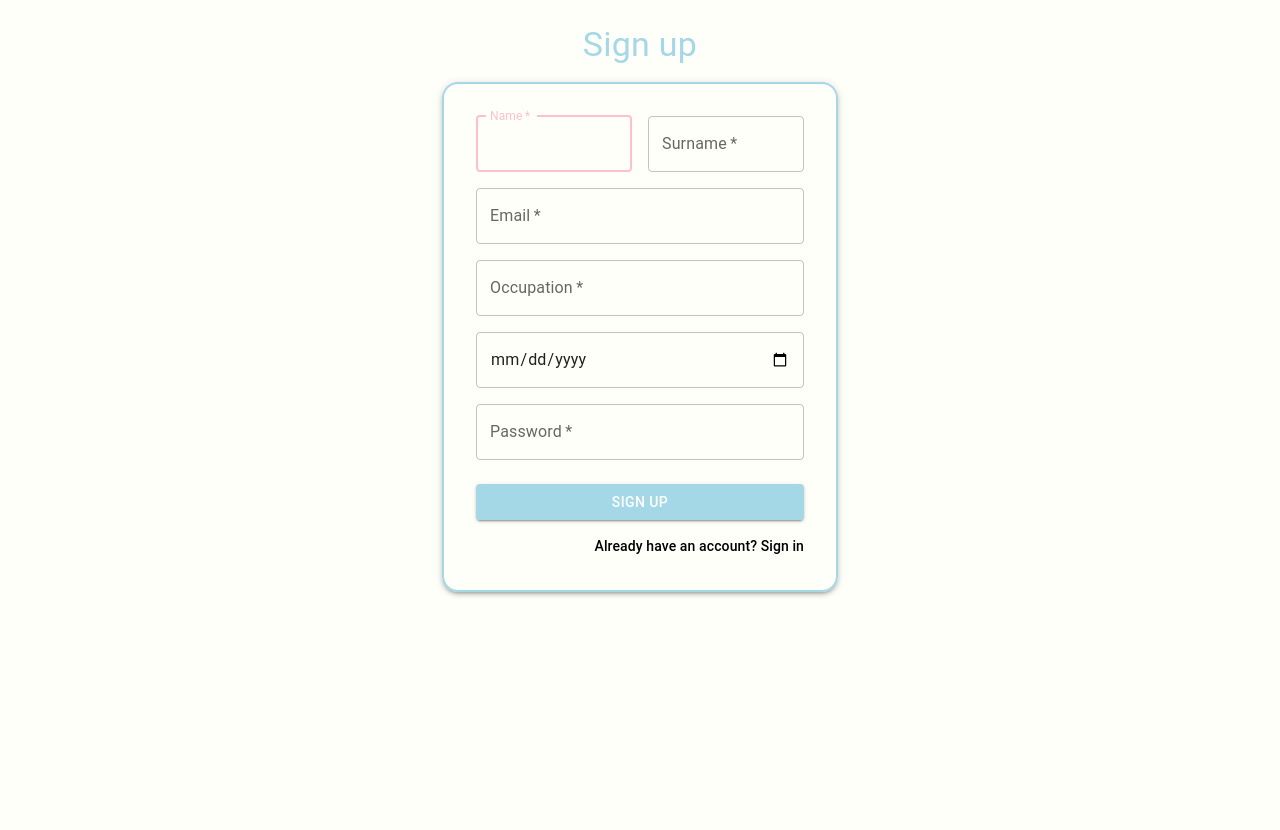
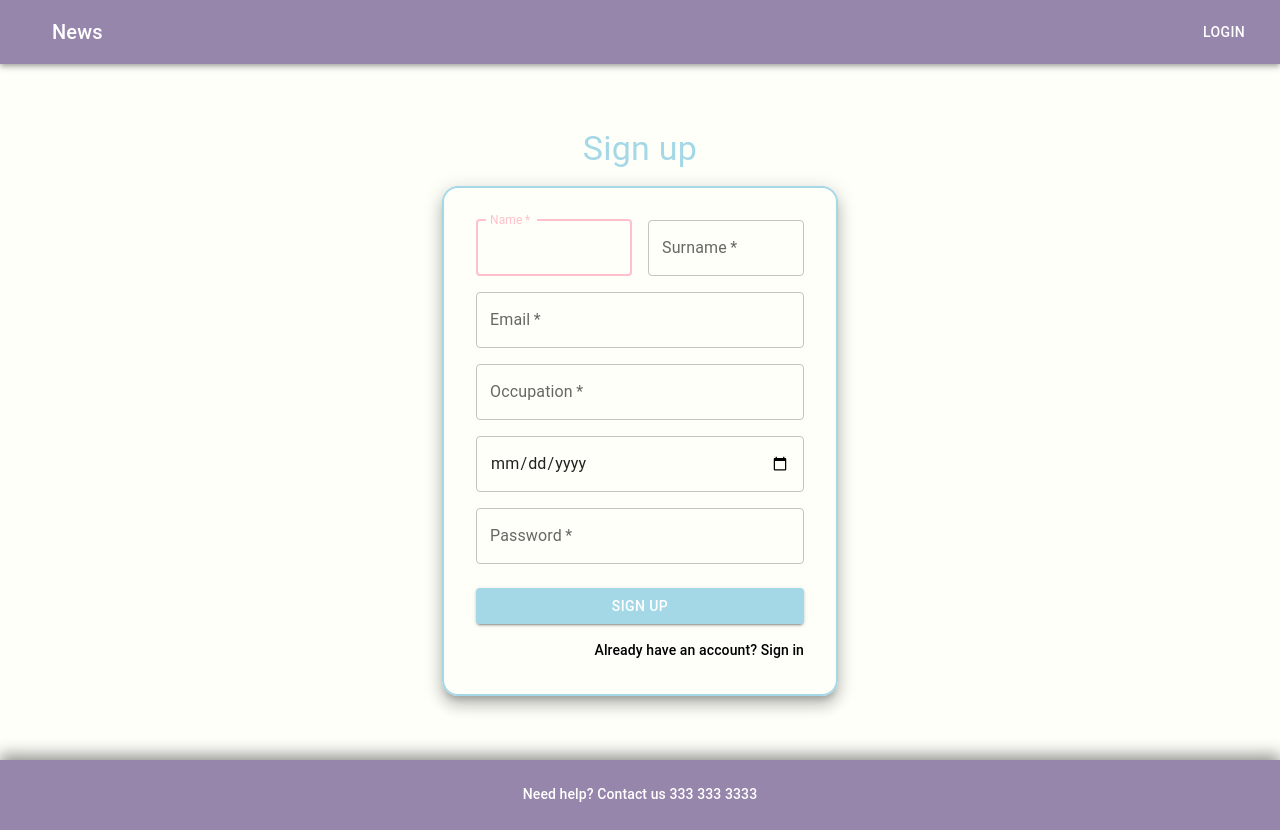
Before and after one commit to ginevratesta/pennywise, a React (Create React App) app in the folder views/: page / in a window 1280 px wide. Before the commit the page ends 800 px from the top, so only its background shows below. Built offline with nearby package versions, Linux system fonts and the light colour scheme.

Commit message:
loginPage-browser-route-done-plus-adjustments

```diff
--- a/views/package.json
+++ b/views/package.json
@@ -12,6 +12,7 @@
     "axios": "^1.6.8",
     "react": "^18.2.0",
     "react-dom": "^18.2.0",
+    "react-router-dom": "^6.22.3",
     "react-scripts": "5.0.1",
     "web-vitals": "^2.1.4"
   },
--- a/views/src/App.js
+++ b/views/src/App.js
@@ -1,9 +1,14 @@
+import { BrowserRouter, Route, Routes} from "react-router-dom";
+import LoginPage from "./Components/pages/LoginPage";
 import './App.css';
-import LoginPage from "./Components/loginPage/LoginPage"
 
 const App = () => {
   return (
-    <LoginPage />
+    <BrowserRouter>
+      <Routes>
+        <Route path="/" element={<LoginPage />} />
+      </Routes>
+    </BrowserRouter>
   );
 }
 
--- /dev/null
+++ b/views/src/Components/footer/Footer.css
@@ -0,0 +1,4 @@
+#footer {
+    -webkit-box-shadow: 0px -4px 15px 1px rgba(0,0,0,0.44);
+    box-shadow: 0px -4px 15px 1px rgba(0,0,0,0.44);
+}
--- /dev/null
+++ b/views/src/Components/footer/Footer.jsx
@@ -0,0 +1,19 @@
+import { Box, Grid, Typography } from "@mui/material";
+import "./Footer.css";
+
+
+const Footer = () => {
+    return(
+        <Box id="footer">
+            <Grid container>
+                <Grid item xs={12} display="flex" justifyContent="center" alignItems="center" p="24px" sx={{bgcolor: "#9686AB", color: "white"}}>
+                    <Typography variant="subtitle2">
+                        Need help? Contact us 333 333 3333
+                    </Typography>
+                </Grid>
+            </Grid>
+        </Box>
+    )
+}
+
+export default Footer;
--- /dev/null
+++ b/views/src/Components/header/Header.css
@@ -0,0 +1,5 @@
+:root{
+    .css-hip9hq-MuiPaper-root-MuiAppBar-root{
+        background-color: #9686AB;
+    }
+}
--- /dev/null
+++ b/views/src/Components/header/Header.jsx
@@ -0,0 +1,34 @@
+import {
+  AppBar,
+  Box,
+  Toolbar,
+  Typography,
+  Button,
+  IconButton,
+} from "@mui/material";
+import "./Header.css"
+
+const Header = () => {
+  return (
+    <Box sx={{ flexGrow: 1 }}>
+      <AppBar position="static">
+        <Toolbar>
+          <IconButton
+            size="large"
+            edge="start"
+            color="inherit"
+            aria-label="menu"
+            sx={{ mr: 2 }}
+          >
+          </IconButton>
+          <Typography variant="h6" component="div" sx={{ flexGrow: 1 }}>
+            News
+          </Typography>
+          <Button color="inherit">Login</Button>
+        </Toolbar>
+      </AppBar>
+    </Box>
+  );
+};
+
+export default Header;
--- /dev/null
+++ b/views/src/Components/layouts/MainLayout.jsx
@@ -0,0 +1,15 @@
+import Header from "../header/Header";
+import Footer from "../footer/Footer";
+
+const MainLayout = ({children}) => {
+    return(
+        <>
+        <Header />
+        {children}
+        <Footer />
+        </>
+
+    )
+}
+
+export default MainLayout;
--- a/views/src/Components/loginPage/LoginPage.jsx
+++ b/views/src/Components/login/Login.jsx
@@ -8,7 +8,7 @@ import {
 } from "@mui/material";
 import { useState, useEffect } from "react";
 import axios from "axios";
-import "./LoginPage.css";
+import "./Login.css";
 
 const LoginPage = () => {
   const [formData, setFormData] = useState({
@@ -102,6 +102,7 @@ const LoginPage = () => {
           flexDirection: "column",
           alignItems: "center",
           py: "24px",
+          my: "40px"
         }}
       >
         <Typography variant="h4" m="0" pb="16px" color="#A4D8E7">
@@ -115,7 +116,7 @@ const LoginPage = () => {
             border: 2,
             borderColor: "#A4D8E7",
             borderRadius: "16px",
-            boxShadow: 3,
+            boxShadow: 10,
           }}
           p="32px"
         >
--- /dev/null
+++ b/views/src/Components/pages/LoginPage.jsx
@@ -0,0 +1,12 @@
+import MainLayout from "../layouts/MainLayout";
+import Login from "../login/Login";
+
+const LoginPage = () => {
+    return(
+        <MainLayout>
+        <Login />
+        </MainLayout>
+    )
+}
+
+export default LoginPage;
```
Also changed, not shown: views/src/Components/login/Login.css (renamed from views/src/Components/loginPage/LoginPage.css), 1 other file (tests, documents, lock files or other folders).
